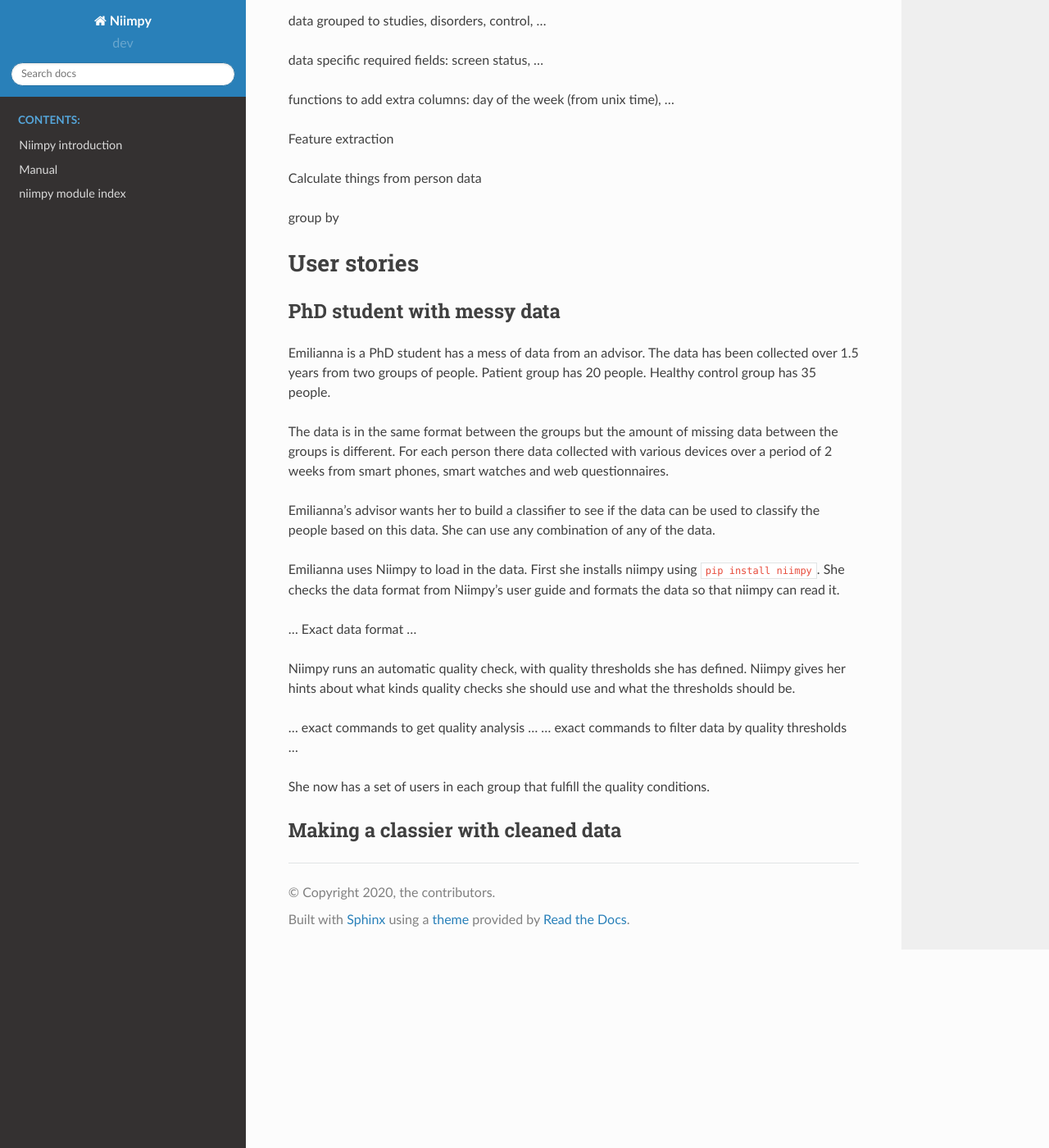
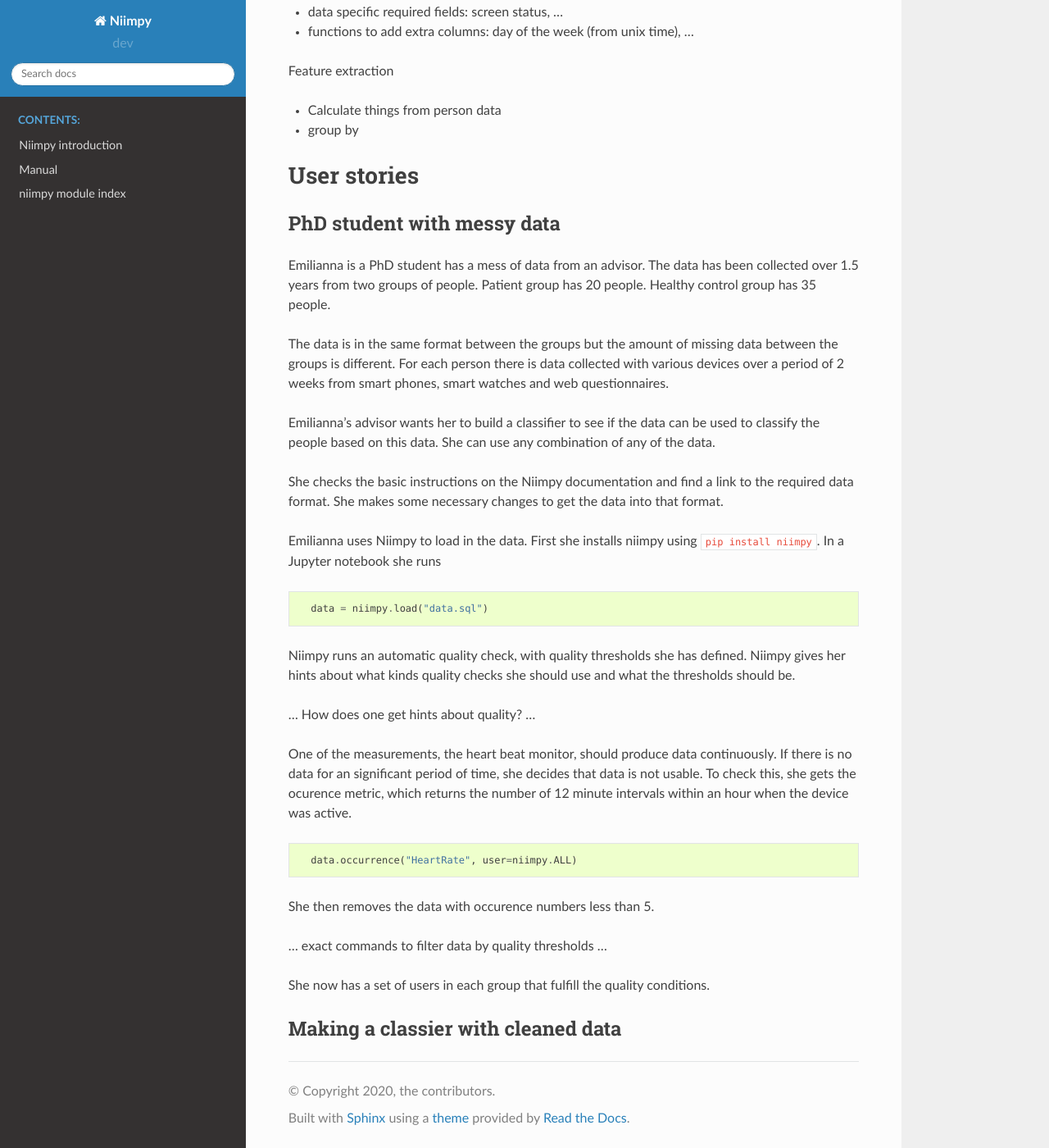
Before and after one commit to digitraceslab/niimpy, a Sphinx documentation site: the page built from docs/User_Stories.md, in a window 1280 px wide and 1400 px high, scrolled down 373 px. Shown: the whole window at 82% size. Built offline with Sphinx 7.4.7 and the Read the Docs theme 2.0.0, drawn with Linux system fonts in a browser that asks for light colours; some of the changed text lies outside the part shown.

Commit message:
A bit of work on the user stories

````diff
--- a/docs/User_Stories.md
+++ b/docs/User_Stories.md
@@ -1,5 +1,7 @@
 
-Input data formats
+# Questions for the first version
+
+Input data format
 
 Raw data level
  * read from files
@@ -23,7 +25,7 @@
 Healthy control group has 35 people.
 
 The data is in the same format between the groups but the amount of missing data
-between the groups is different. For each person there data collected with
+between the groups is different. For each person there is data collected with
 various devices over a period of 2 weeks from smart phones, smart watches and
 web questionnaires.
 
@@ -31,18 +33,36 @@
 to classify the people based on this data. She can use any combination of any
 of the data.
 
+She checks the basic instructions on the Niimpy documentation and find a link
+to the required data format. She makes some necessary changes to get the data
+into that format.
+
 Emilianna uses Niimpy to load in the data. First she installs niimpy using
-`pip install niimpy`. She checks the data format from Niimpy's user guide and
-formats the data so that niimpy can read it.
+`pip install niimpy`. In a Jupyter notebook she runs
 
-... Exact data format ...
+```
+  data = niimpy.load("data.sql")
+```
 
 Niimpy runs an automatic quality
 check, with quality thresholds she has defined. Niimpy gives her hints about
 what kinds quality checks she should use and what the thresholds should be.
 
-... exact commands to get quality analysis ...
+... How does one get hints about quality? ...
+
+One of the measurements, the heart beat monitor, should produce data continuously.
+If there is no data for an significant period of time, she decides that data is
+not usable. To check this, she gets the ocurence metric, which returns the number
+of 12 minute intervals within an hour when the device was active.
+
+```
+  data.occurrence("HeartRate", user=niimpy.ALL)
+```
+
+She then removes the data with occurence numbers less than 5.
+
 ... exact commands to filter data by quality thresholds ...
+
 
 She now has a set of users in each group that fulfill the quality conditions.
 
````
